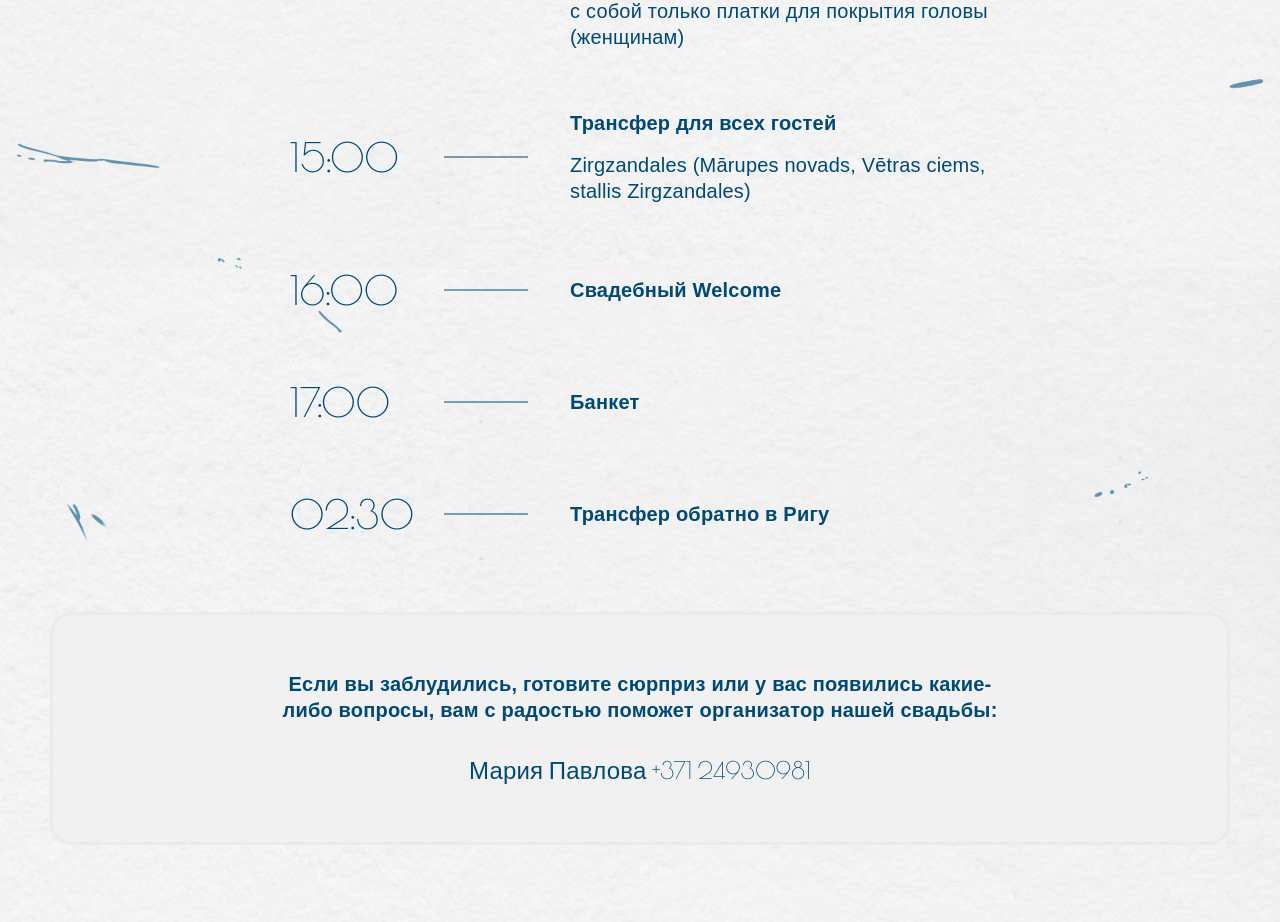
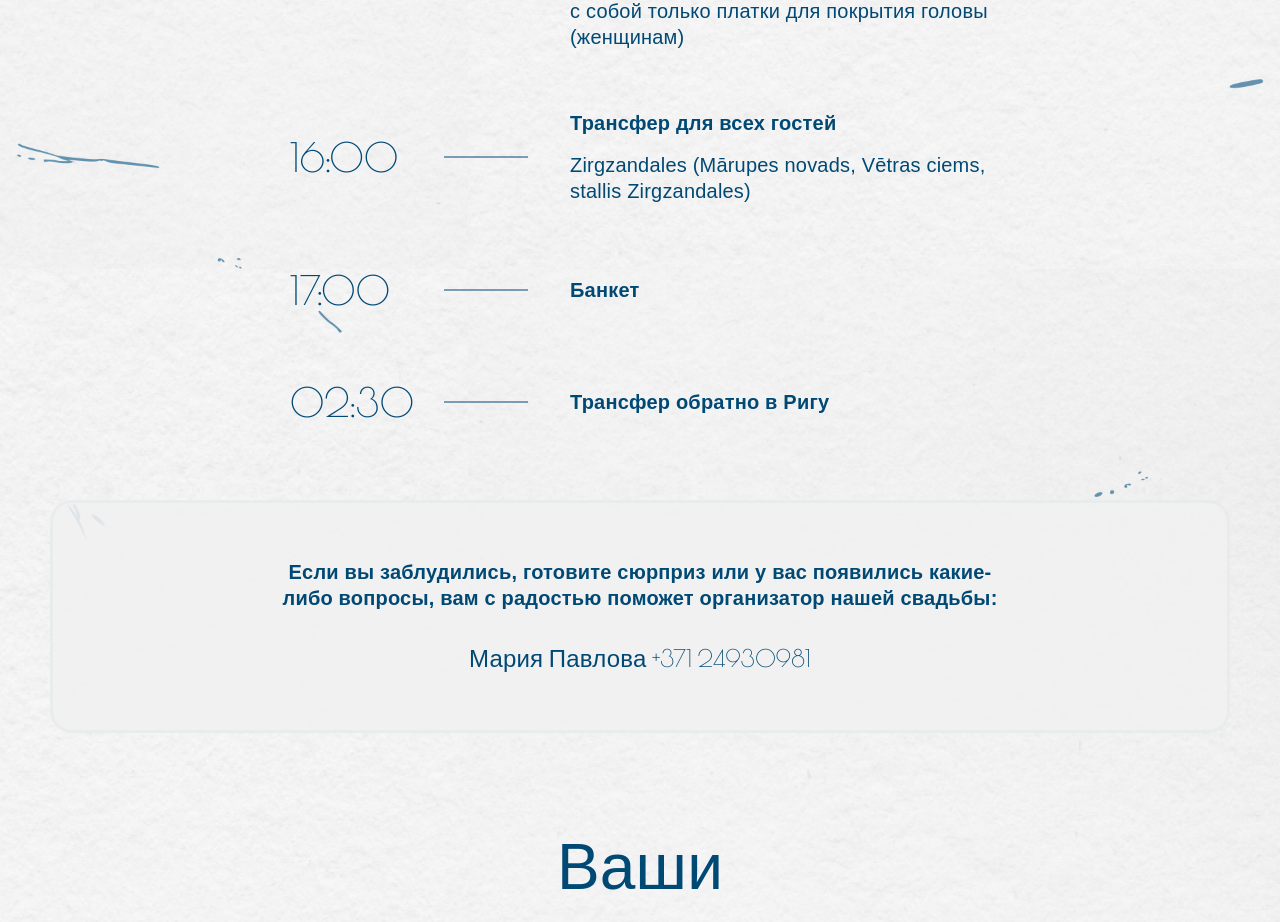
Before and after one commit to artemijsS/am-wedding, a Next.js app: page / in a window 1280 px wide. Shown: the part 3460-4382 px from the top of the page. Built offline with nearby package versions, Linux system fonts and the light colour scheme; a web font is replaced by a local one.

Commit message:
schedule change

```diff
--- a/src/components/main/Schedule.tsx
+++ b/src/components/main/Schedule.tsx
@@ -21,16 +21,10 @@ export const Schedule = () => {
                         </div>
                     </div>
                     <div className={styles.line}>
-                        <div className={styles.time}>15:00</div>
+                        <div className={styles.time}>16:00</div>
                         <div className={styles.info}>
                             <div className={styles.b}>Трансфер для всех гостей</div>
                             <div>Zirgzandales (Mārupes novads, Vētras ciems, stallis Zirgzandales)</div>
-                        </div>
-                    </div>
-                    <div className={styles.line}>
-                        <div className={styles.time}>16:00</div>
-                        <div className={styles.info}>
-                            <div className={styles.b}>Свадебный Welcome</div>
                         </div>
                     </div>
                     <div className={styles.line}>
```
